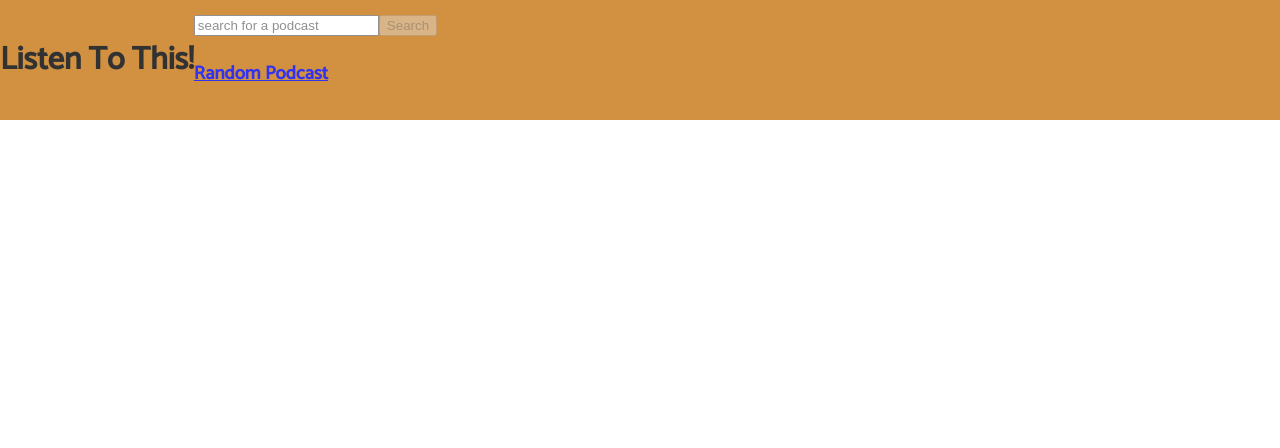
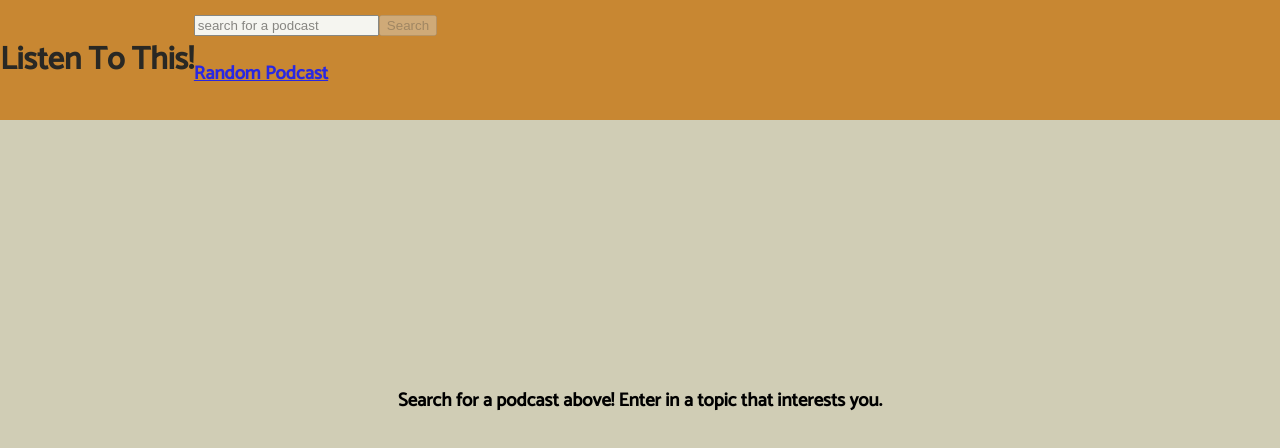
Before and after one commit to Melizzo/listen-to-this, a React (Create React App) app: page / in a window 1280 px wide. Shown: the top 448 px of the page. Built offline with nearby package versions, Linux system fonts and the light colour scheme.

Commit message:
:art: basic main page styling

```diff
--- a/src/AllPodcastsPage/AllPodcastsPage.js
+++ b/src/AllPodcastsPage/AllPodcastsPage.js
@@ -1,13 +1,15 @@
-import React, { useState } from 'react'
+import React, { useState, useEffect } from 'react'
 import PodCastCard from '../PodcastCard/PodcastCard'
 
 
 const AllPodcastsPage = (props) => {
   const [givenPodcasts, setGivenPodcast] = useState([])
 
-  // useEffect(() => {setGivenPodcast(props.givenPodcasts)})
+  useEffect(() => {setGivenPodcast(props.givenPodcasts)}, [])
 
-  const podcastCards = Object.values(givenPodcasts).map((podcast) => {
+  let podcastCards
+ if (givenPodcasts) {
+    podcastCards = givenPodcasts.map((podcast) => {
     return (
       <PodCastCard
         // props.title
@@ -16,6 +18,8 @@ const AllPodcastsPage = (props) => {
       />
     )
   })
+}
+
 
 
   return (
--- a/src/App.css
+++ b/src/App.css
@@ -1,4 +1,12 @@
 main {
-  background-color: #D0CDB5;
-  font-family: 'Catamaran', sans-serif;
+  background-color: #d0cdb5;
+  font-family: "Catamaran", sans-serif;
+  background-repeat: no-repeat;
+  background-size: cover;
+  display: flex;
+  align-items: center;
+  justify-content: center;
+  flex-direction: column;
+  overflow: scroll;
+  height: 100vh;
 }
--- a/src/App.js
+++ b/src/App.js
@@ -1,4 +1,4 @@
-import React, { useEffect, useState } from "react";
+import React, { useState } from "react";
 import { Route, Switch } from "react-router-dom";
 import Header from "./Header/Header";
 import AllPodcastsPage from "./AllPodcastsPage/AllPodcastsPage"
@@ -34,10 +34,10 @@ const App = () => {
 					)}
         />
           <Route
-            path="/results"
+            path="/"
             render= {() => (
               <AllPodcastsPage
-                // givenPodcasts={filteredResults}
+                searchedResults={searchedResults}
                 // error={allPError}
               />
             )}
```
